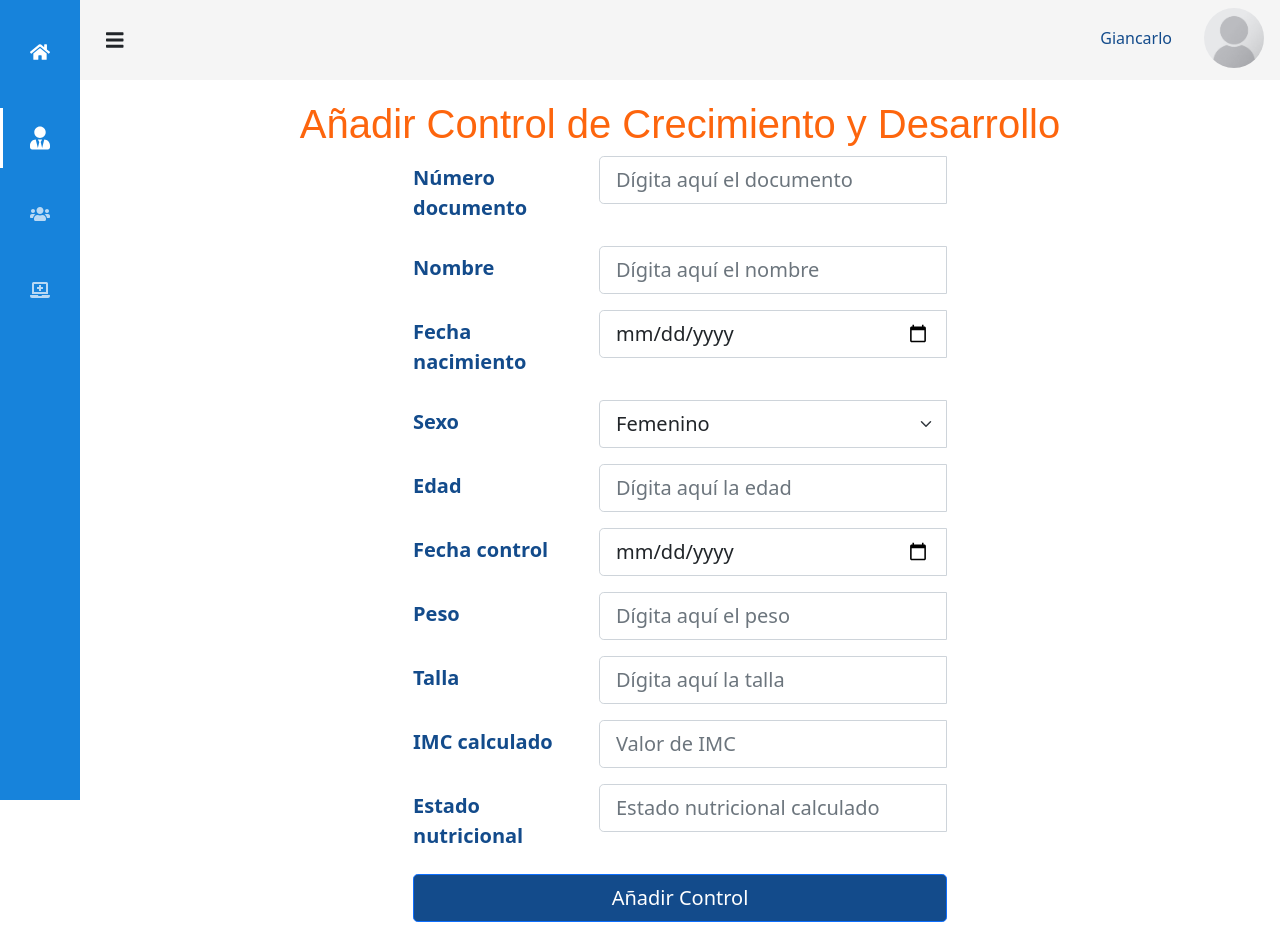
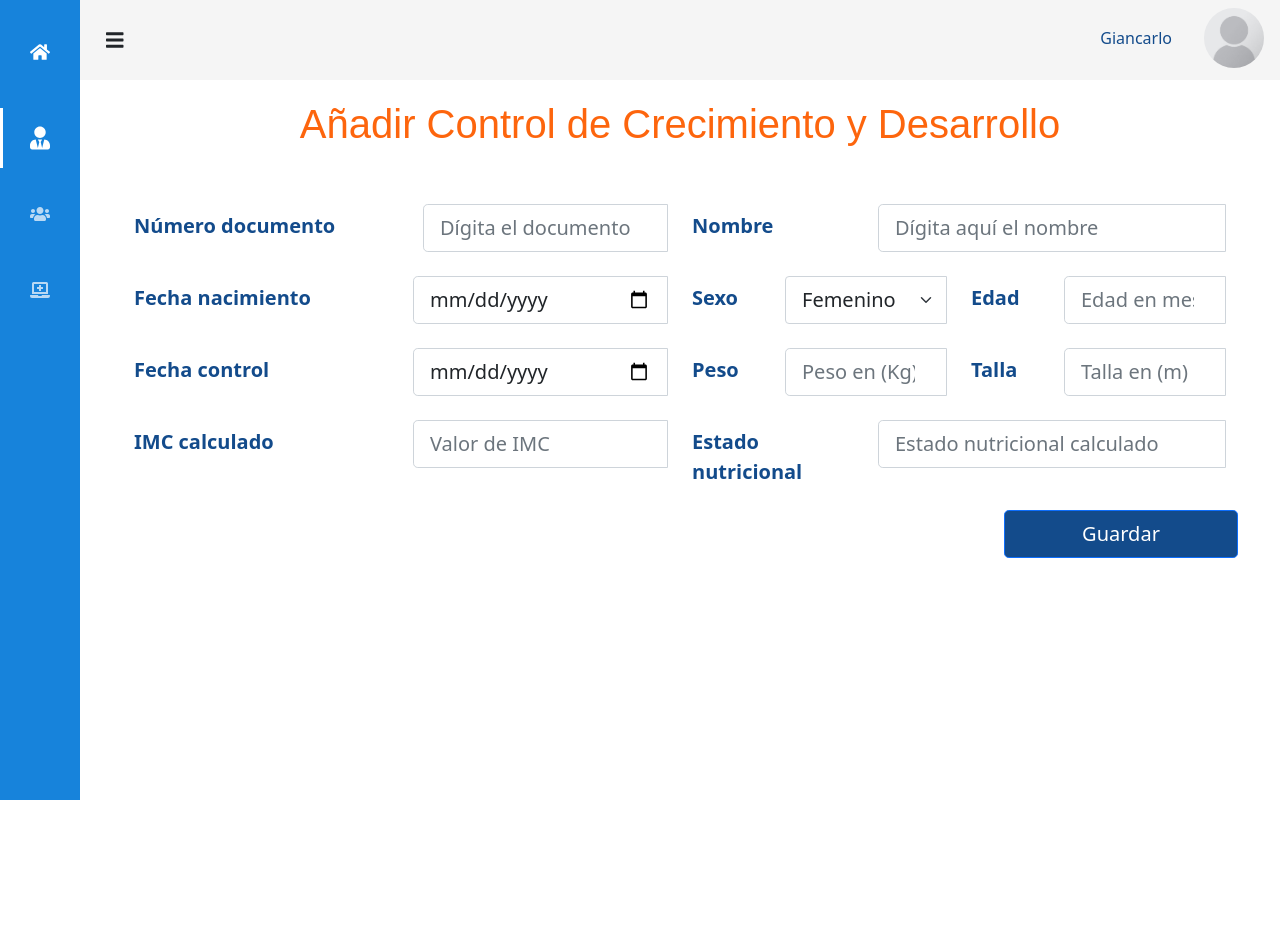
Before and after one commit to giancarloGC/gladmain-frontend, a React (Create React App) app: page /admin/addControlCyD in a window 1280 px wide. After the commit the page ends 800 px from the top, so only its background shows below. Built offline with nearby package versions, Linux system fonts and the light colour scheme; a web font is replaced by a local one.

Commit message:
Cambios Forms

```diff
--- a/package.json
+++ b/package.json
@@ -13,12 +13,14 @@
     "@testing-library/user-event": "^12.8.3",
     "bcryptjs": "^2.4.3",
     "bootstrap": "^5.0.2",
+    "chart.js": "^3.5.1",
     "formik": "^2.2.9",
     "http-proxy-middleware": "^2.0.1",
     "jwt-decode": "^3.1.2",
     "node-sass": "^6.0.1",
     "react": "^17.0.2",
     "react-bootstrap": "^2.0.0-beta.4",
+    "react-chartjs-2": "^3.0.4",
     "react-dom": "^17.0.2",
     "react-lottie": "^1.2.3",
     "react-router-dom": "^5.2.0",
--- a/src/components/Control/ControlCyD/AddControlCD.js
+++ b/src/components/Control/ControlCyD/AddControlCD.js
@@ -6,10 +6,9 @@ import { Formik, Field, ErrorMessage } from "formik";
 export default function AddControlCD(){
 
     return(
-        <Container>
-            <Row>
-                <Col sm={3}></Col>
-                <Col sm={6}>
+        <Container className="b">
+            <Row >
+                <Col sm={12}>
                 <Formik
                 initialValues={{
                     dpcumento: '',
@@ -93,12 +92,9 @@ export default function AddControlCD(){
                     insertUserApi(valores).then(response => {
                         console.log(repsonse);
                   });*/
-
-
-
-
                 }}
                 >
+
                 {props => {
                     const { values, touched, errors, dirty, isSubmitting,
                             handleChange, handleBlur, handleSubmit, handleReset
@@ -106,11 +102,11 @@ export default function AddControlCD(){
                     return (
                     <Form onSubmit={handleSubmit}>
 
-                    <Form.Group as={Row} className="mb-3">
-                        <Form.Label column sm="4" style={{"font-size": "12px !important"}}>Número documento</Form.Label>
-                        <Col sm="8">
+                    <Form.Group as={Row} className="mb-3 mt-5">
+                        <Form.Label column md={3} style={{"font-size": "12px !important"}} >Número documento</Form.Label>
+                        <Col md={3}>
                             <InputGroup hasValidation>
-                            <Form.Control type="number" placeholder="Dígita aquí el documento" size="lg" id="documento" name="documento"
+                            <Form.Control type="number" placeholder="Dígita el documento" size="lg" id="documento" name="documento" style={{marginLeft:10}}
                                value={values.documento} onChange={handleChange} onBlur={handleBlur} isInvalid={!!errors.documento && touched.documento}
                                isValid={!errors.documento && touched.documento}
                             />
@@ -120,11 +116,9 @@ export default function AddControlCD(){
                             <Form.Control.Feedback>Luce bien!</Form.Control.Feedback>
                         </InputGroup>
                         </Col>
-                        </Form.Group>
 
-                        <Form.Group as={Row} className="mb-3">
-                        <Form.Label column sm="4" style={{"font-size": "12px !important"}}>Nombre</Form.Label>
-                        <Col sm="8">
+                        <Form.Label column md={2} style={{"font-size": "12px !important"}}>Nombre</Form.Label>
+                        <Col md={4}>
                         <InputGroup hasValidation>
                             <Form.Control type="text" placeholder="Dígita aquí el nombre" size="lg" id="nombre" name="nombre"
                                value={values.nombre} onChange={handleChange} onBlur={handleBlur} isInvalid={!!errors.nombre && touched.nombre}
@@ -138,9 +132,9 @@ export default function AddControlCD(){
                         </Col>
                         </Form.Group>
 
-                        <Form.Group as={Row} className="mb-3">
-                        <Form.Label column sm="4" style={{"font-size": "12px !important"}}>Fecha nacimiento</Form.Label>
-                        <Col sm="8">
+                        <Form.Group as={Row} className="mb-3 mt-4">
+                        <Form.Label column sm="3" style={{"font-size": "12px !important"}}>Fecha nacimiento</Form.Label>
+                        <Col sm="3">
                           <InputGroup hasValidation>
                               <Form.Control type="date" size="lg" id="fechaNacimiento" name="fechaNacimiento"
                                  value={values.fechaNacimiento} onChange={handleChange} onBlur={handleBlur} isInvalid={!!errors.fechaNacimiento && touched.fechaNacimiento}
@@ -152,11 +146,9 @@ export default function AddControlCD(){
                               <Form.Control.Feedback>Luce bien!</Form.Control.Feedback>
                           </InputGroup>
                         </Col>
-                        </Form.Group>
 
-                        <Form.Group as={Row} className="mb-3">
-                        <Form.Label column sm="4" style={{"font-size": "12px !important"}}>Sexo</Form.Label>
-                        <Col sm="8">
+                        <Form.Label column sm="1" style={{"font-size": "12px !important"}}>Sexo</Form.Label>
+                        <Col sm="2">
                           <InputGroup hasValidation>
                           <Form.Select size="lg" name="sexo" onChange={handleChange} onBlur={handleBlur}
                                 value={values.sexo} isValid={!errors.sexo && touched.sexo} isInvalid={!!errors.sexo && touched.sexo}
@@ -172,13 +164,11 @@ export default function AddControlCD(){
                               <Form.Control.Feedback>Luce bien!</Form.Control.Feedback>
                           </InputGroup>
                           </Col>
-                        </Form.Group>
 
-                        <Form.Group as={Row} className="mb-3">
-                        <Form.Label column sm="4" style={{"font-size": "12px !important"}}>Edad</Form.Label>
-                        <Col sm="8">
+                          <Form.Label column sm="1" style={{"font-size": "12px !important"}}>Edad</Form.Label>
+                        <Col sm="2">
                           <InputGroup hasValidation>
-                              <Form.Control type="number" placeholder="Dígita aquí la edad" size="lg" id="edad" name="edad"
+                              <Form.Control type="number" placeholder="Edad en meses" size="lg" id="edad" name="edad"
                                value={values.edad} onChange={handleChange} onBlur={handleBlur} isInvalid={!!errors.edad && touched.edad}
                                isValid={!errors.edad && touched.edad}
                               />
@@ -190,9 +180,9 @@ export default function AddControlCD(){
                         </Col>
                         </Form.Group>
 
-                        <Form.Group as={Row} className="mb-3">
-                        <Form.Label column sm="4" style={{"font-size": "12px !important"}}>Fecha control</Form.Label>
-                        <Col sm="8">
+                        <Form.Group as={Row} className="mb-3 mt-4">
+                        <Form.Label column sm="3" style={{"font-size": "12px !important"}}>Fecha control</Form.Label>
+                        <Col sm="3">
                           <InputGroup hasValidation>
                               <Form.Control type="date" size="lg" id="fechaControl" name="fechaControl"
                                  value={values.fechaControl} onChange={handleChange} onBlur={handleBlur} isInvalid={!!errors.fechaControl && touched.fechaControl}
@@ -204,13 +194,11 @@ export default function AddControlCD(){
                               <Form.Control.Feedback>Luce bien!</Form.Control.Feedback>
                           </InputGroup>
                         </Col>
-                        </Form.Group>
 
-                        <Form.Group as={Row} className="mb-3">
-                        <Form.Label column sm="4" style={{"font-size": "12px !important"}}>Peso</Form.Label>
-                        <Col sm="8">
+                        <Form.Label column sm="1" style={{"font-size": "12px !important"}}>Peso</Form.Label>
+                        <Col sm="2">
                           <InputGroup hasValidation>
-                              <Form.Control type="number" placeholder="Dígita aquí el peso" size="lg" id="peso" name="peso"
+                              <Form.Control type="number" placeholder="Peso en (Kg)" size="lg" id="peso" name="peso"
                                value={values.peso} onChange={handleChange} onBlur={handleBlur} isInvalid={!!errors.peso && touched.peso}
                                isValid={!errors.peso && touched.peso}
                               />
@@ -220,13 +208,11 @@ export default function AddControlCD(){
                               <Form.Control.Feedback>Luce bien!</Form.Control.Feedback>
                           </InputGroup>
                         </Col>
-                        </Form.Group>
 
-                        <Form.Group as={Row} className="mb-3">
-                        <Form.Label column sm="4" style={{"font-size": "12px !important"}}>Talla</Form.Label>
-                        <Col sm="8">
+                        <Form.Label column sm="1" style={{"font-size": "12px !important"}}>Talla</Form.Label>
+                        <Col sm="2">
                           <InputGroup hasValidation>
-                              <Form.Control type="number" placeholder="Dígita aquí la talla" size="lg" id="talla" name="talla"
+                              <Form.Control type="number" placeholder="Talla en (m)" size="lg" id="talla" name="talla"
                                value={values.talla} onChange={handleChange} onBlur={handleBlur} isInvalid={!!errors.talla && touched.talla}
                               isValid={!errors.talla && touched.talla}
                               />
@@ -238,9 +224,9 @@ export default function AddControlCD(){
                         </Col>
                         </Form.Group>
 
-                        <Form.Group as={Row} className="mb-3">
-                        <Form.Label column sm="4" style={{"font-size": "12px !important"}}>IMC calculado</Form.Label>
-                        <Col sm="8">
+                        <Form.Group as={Row} className="mb-3 mt-4">
+                        <Form.Label column sm="3" style={{"font-size": "12px !important"}}>IMC calculado</Form.Label>
+                        <Col sm="3">
                           <InputGroup hasValidation>
                               <Form.Control type="text" placeholder="Valor de IMC" size="lg" id="imc" name="imc"
                                value={values.imc} onChange={handleChange} onBlur={handleBlur} isInvalid={!!errors.imc && touched.imc}
@@ -252,11 +238,9 @@ export default function AddControlCD(){
                               <Form.Control.Feedback>Luce bien!</Form.Control.Feedback>
                           </InputGroup>
                         </Col>
-                        </Form.Group>
 
-                        <Form.Group as={Row} className="mb-3">
-                        <Form.Label column sm="4" style={{"font-size": "12px !important"}}>Estado nutricional</Form.Label>
-                        <Col sm="8">
+                        <Form.Label column sm="2" style={{"font-size": "12px !important"}}>Estado nutricional</Form.Label>
+                        <Col sm="4">
                           <InputGroup hasValidation>
                               <Form.Control type="text" placeholder="Estado nutricional calculado" size="lg" id="estadoNutricional" name="estadoNutricional"
                                value={values.estadoNutricional} onChange={handleChange} onBlur={handleBlur} isInvalid={!!errors.estadoNutricional && touched.estadoNutricional}
@@ -270,19 +254,22 @@ export default function AddControlCD(){
                         </Col>
                         </Form.Group>
 
-                        <div className="d-grid gap-2">
+                        <Row >
+                        <Col md={5} className="row justify-content-center align-self-center"> </Col>
+                        <Col md={5} className="row justify-content-center align-self-center"> </Col>
+                        <Col  className="row justify-content">
                             <Button variant="primary" type="submit" size="lg">
-                                Añadir Control
+                                Guardar
                             </Button>
-                        </div>
+                        </Col>
+                        </Row >
 
                     </Form>
                             );
                         }}
                       </Formik>
+                </Col>
 
-                </Col>
-                <Col sm={3}></Col>
             </Row>
         </Container>
     )
```
Also changed, not shown: src/components/Users/FormUser/FormUser.js (+92 -36 lines), src/config/routes.js (+7 -0 lines), src/pages/ControlNutri/StatisticNutri.js (added, +74 -0 lines), src/assets/img/graphicsPrueba.png (added), 1 other file (tests, documents, lock files or other folders).
